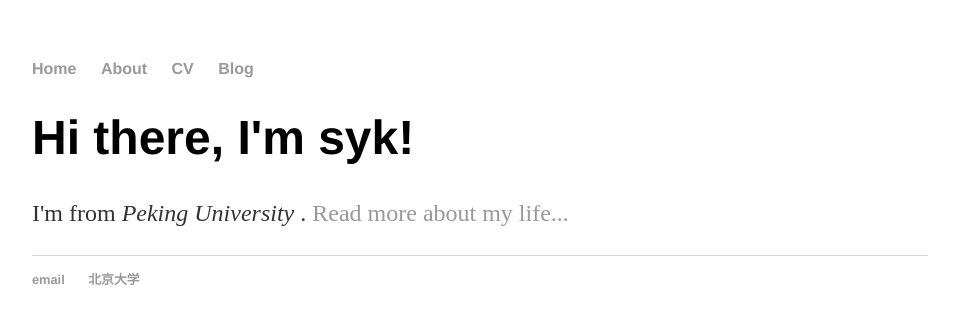
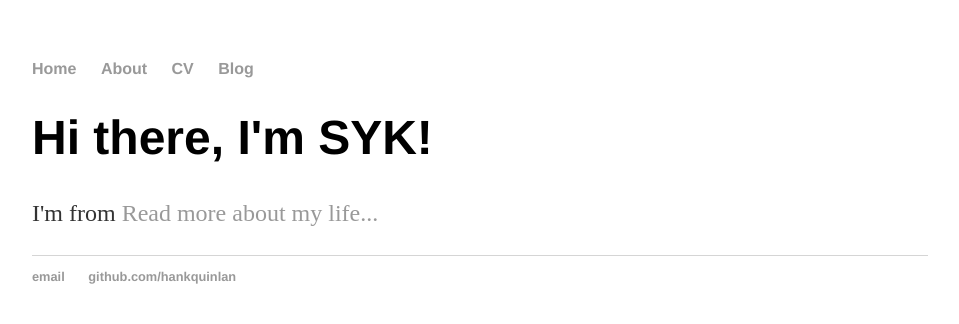
Before and after one commit to Ssyk2003/Ssyk2003.github.io, a Jekyll site: the page built from index.html, in a window 1280 px wide. Shown: the top 324 px of the page, without its empty margins (160-1119 px from the left). Built offline with Jekyll 4.4.1, drawn with Linux system fonts in a browser that asks for light colours.

Commit message:
Update index.html

```diff
--- a/index.html
+++ b/index.html
@@ -1,29 +1,8 @@
-<!DOCTYPE html>
-<html>
-    <head>
-        <title>大家好，这是syk的第一个网站</title>
-    </head>
-    <body>
-        <nav>
-            <ul>
-                <li><a href="/">Home</a></li>
-                <li><a href="/about">About</a></li>
-                <li><a href="/cv">CV</a></li>
-                <li><a href="/blog">Blog</a></li>
-            </ul>
-        </nav>
-        <div class="container">
-            <div class="blurb">
-                <h1>Hi there, I'm syk!</h1>
-                <p>I'm from <em>Peking University</em> . <a href="/about">Read more about my life...</a></p>
-            </div><!-- /.blurb -->
-        </div><!-- /.container -->
-        <footer>
-            <ul>
-                <li><a href="2110301143@stu.pku.edu.cn">email</a></li>
-                <li><a href="https://www.pku.edu.cn/">北京大学</a></li>
-            </ul>
-        </footer>
-    </body>
-    <link rel="stylesheet" type="text/css" href="/css/main.css">
-</html>
+---
+layout: default
+title: syk, PKU
+---
+<div class="blurb">
+    <h1>Hi there, I'm SYK!</h1>
+    <p>I'm from <emPKU</em>  <a href="/about">Read more about my life...</a></p>
+</div><!-- /.blurb -->
```
